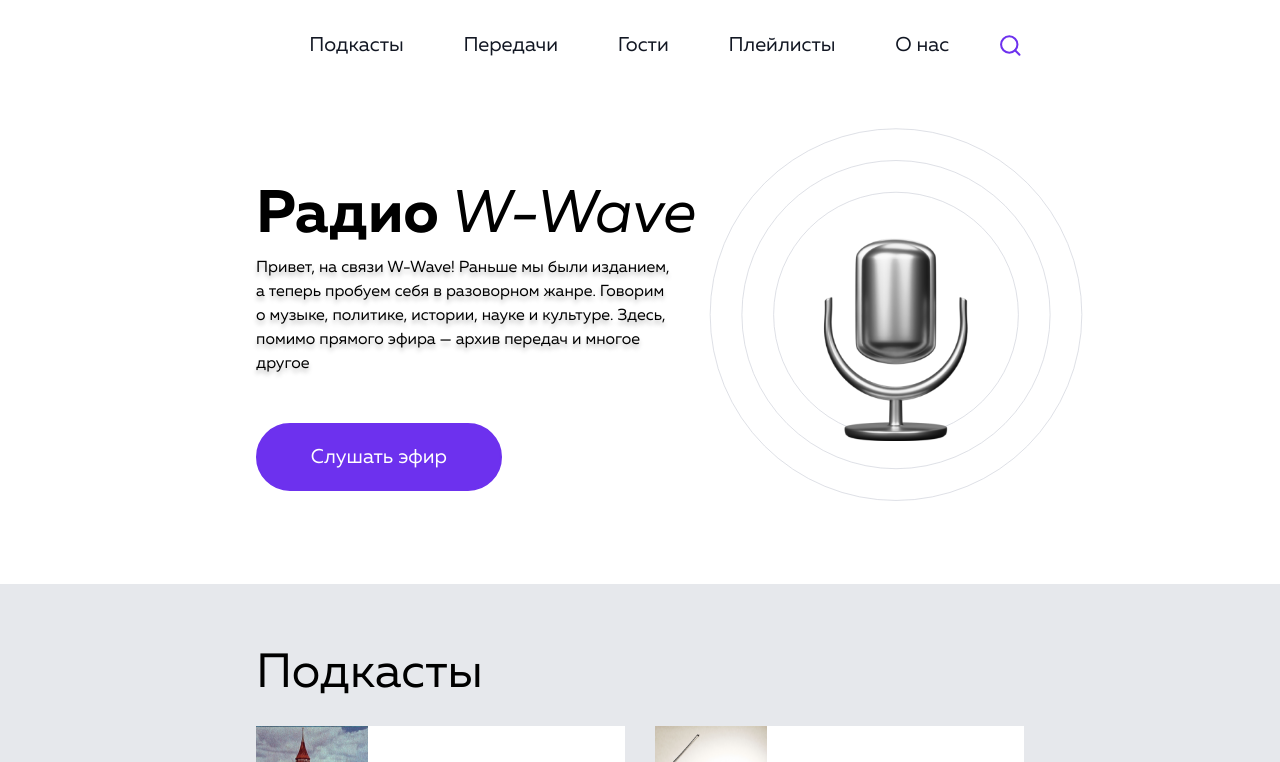
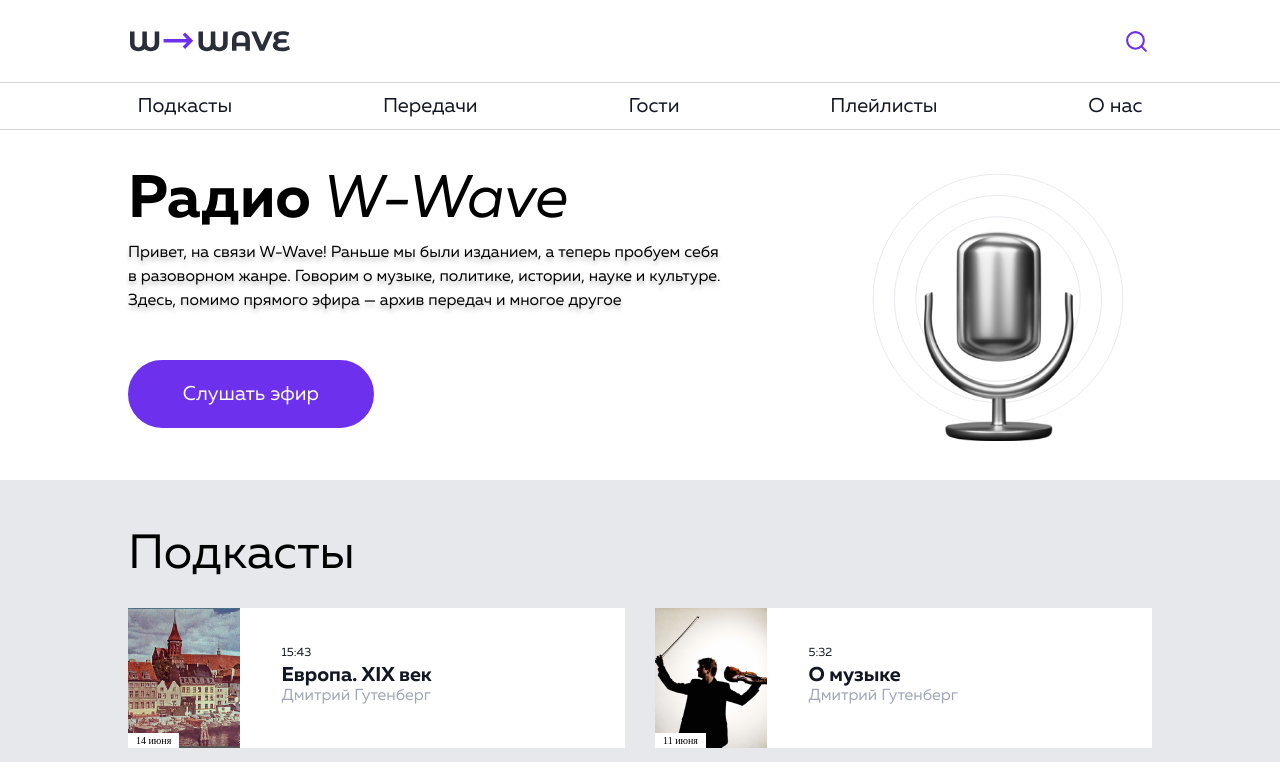
Before and after one commit to doctored11/W-WaweRadio, a plain HTML site: page res/index.html in a window 1280 px wide. Shown: the top 762 px of the page. Drawn offline with nearby package versions, Linux system fonts and the light colour scheme.

Commit message:
first media steps

```diff
--- a/res/index.html
+++ b/res/index.html
@@ -9,6 +9,7 @@
     <link rel="stylesheet" href="./style/style.css" />
     <link rel="stylesheet" href="./style/animations.css" />
     <link rel="stylesheet" href="./style/reactions.css" />
+    <link rel="stylesheet" href="./style/media.css" />
   </head>
   <body>
     <header class="header">
@@ -79,7 +80,6 @@
               <a href="#" class="nav__hyper-txt"> О нас </a>
             </li>
           </ul>
-        </div>
           <div class="header__search-block search-block">
             <form action="#" class="search-block__form">
               <input
@@ -113,9 +113,10 @@
             </svg>
           </div>
         </div>
+      </div>
     </header>
     <main class="main">
-      <section class="main__hero hero frame section">
+      <section class="main__hero hero section">
         <div class="frame main__frame">
           <div class="hero__content">
             <h1 class="hero__title">
@@ -216,8 +217,10 @@
               <div class="card__content-block">
                 <p class="card-time-txt">54</p>
 
-                <h3 class="card__title txt ">Люди сегодня</h3>
-                <p class="card__description txt podcasts__card-txt">Анна Васильева</p>
+                <h3 class="card__title txt">Люди сегодня</h3>
+                <p class="card__description txt podcasts__card-txt">
+                  Анна Васильева
+                </p>
               </div>
               <span class="card__absolute-logo logo--podcast">8 июня</span>
             </li>
@@ -229,10 +232,10 @@
               <div class="card__content-block">
                 <p class="card-time-txt">9:04</p>
 
-                <h3 class="card__title txt ">
-                  Хэллоу, Африка!
-                </h3>
-                <p class="card__description txt podcasts__card-txt">Пётр Дмитриевский</p>
+                <h3 class="card__title txt">Хэллоу, Африка!</h3>
+                <p class="card__description txt podcasts__card-txt">
+                  Пётр Дмитриевский
+                </p>
               </div>
               <span class="card__absolute-logo logo--podcast">5 июня</span>
             </li>
@@ -494,9 +497,9 @@
               />
               <div class="guest-card__content-part">
                 <div class="guest-card__text-block">
-                  <p class="guest-card__title txt txt--light txt--bold"
-                    >Ольга Мартынова</p
-                  >
+                  <p class="guest-card__title txt txt--light txt--bold">
+                    Ольга Мартынова
+                  </p>
                   <p class="guest-card__description txt txt">
                     Российский искусствовед, арт-критик, куратор выставок,
                     дизайнер, кандидат культурологии. Арт-критик газеты
@@ -515,9 +518,9 @@
               />
               <div class="guest-card__content-part">
                 <div class="guest-card__text-block">
-                  <p class="guest-card__title txt txt--light txt--bold"
-                    >Денис Гришин</p
-                  >
+                  <p class="guest-card__title txt txt--light txt--bold">
+                    Денис Гришин
+                  </p>
                   <p class="guest-card__description txt txt">
                     Однозначно, элементы политического процесса являются только
                     методом политического участия и смешаны с не уникальными
@@ -536,9 +539,9 @@
               />
               <div class="guest-card__content-part">
                 <div class="guest-card__text-block">
-                  <p class="guest-card__title txt txt--light txt--bold"
-                    >Ольга Мартынова</p
-                  >
+                  <p class="guest-card__title txt txt--light txt--bold">
+                    Ольга Мартынова
+                  </p>
                   <p class="guest-card__description txt txt">
                     С другой стороны, высококачественный прототип будущего
                     проекта выявляет срочную потребность дальнейших направлений
@@ -566,7 +569,9 @@
           <div class="playlists__right-part right-part">
             <ul class="playlists__list list">
               <li
-                class="list__card card card--verical card--playlists"card__morefont-size: 12px;
+                class="list__card card card--verical card--playlists"
+                card__morefont-size:
+                12px;
                 data-backgroundID="playlist_card1"
               >
                 <p class="card__title">Ploho</p>
--- /dev/null
+++ b/res/style/media.css
@@ -0,0 +1,150 @@
+@media (max-width: 1750px) {
+  .frame {
+    padding: 0 13%;
+  }
+  .section {
+    padding: 4% 0;
+  }
+  .search-block {
+    width: 13%;
+  }
+  .main__hero {
+    padding-top: 130px;
+  }
+  .main__backgroud-content-block {
+    max-width: 30%;
+  }
+  .main__back {
+    z-index: 6;
+
+    background-size: 50%;
+    background-position: center 55%;
+  }
+  .main__backgroud-content-block {
+    position: relative;
+    padding: 3% 0;
+    margin: -3% 0;
+  }
+  .main__circles {
+    width: 56%;
+    height: 56%;
+    transform: translateX(-50%) translateY(-50%);
+    position: absolute;
+    top: 50%;
+    left: 50%;
+  }
+  .card--playlists {
+    padding: 195px 0.6rem 0.6rem 0.6rem;
+  }
+  .about__icons-block > * {
+    max-width: 45%;
+  }
+  .header__nav {
+    width: 50%;
+  }
+  .header__logo {
+    margin-right: 3%;
+  }
+  .header__nav-block {
+    justify-content: space-between;
+  }
+}
+@media (max-width: 1420px) {
+  .frame {
+    padding: 0 10%;
+  }
+  .header {
+    padding-bottom: 0;
+  }
+  .header__frame {
+    display: flex;
+    position: relative;
+    justify-content: space-between;
+    align-items: center;
+    flex-wrap: wrap;
+    flex-direction: column-reverse;
+  }
+  .main__hero {
+    padding-top: 170px;
+  }
+  .header__nav {
+    width: 100%;
+  }
+  .header__nav-block {
+    flex-wrap: wrap;
+  }
+  .header__search-block {
+    order: 2;
+  }
+  .header__nav {
+    order: 3;
+  }
+  .header__logo {
+    order: 1;
+  }
+  .header__logo {
+    margin-bottom: 0.5rem;
+  }
+  .header__nav {
+    padding: 0.5rem;
+    position: relative;
+  }
+  .header__nav::after,
+  .header__nav::before {
+    content: " ";
+    height: 1px;
+    left: -20vw;
+    width: 150vw;
+    background-color: var(--color-lite-gray);
+    position: absolute;
+  }
+  .header__nav::before {
+    top: 0;
+  }
+  .header__nav::after {
+    bottom: 0;
+  }
+  .guest__btn {
+    max-width: 40%;
+  }
+  .card--playlists {
+    padding-top: 25%;
+  }
+  .podcast-card {
+    padding-left: 15%;
+  }
+  .shows__card {
+    padding: 20.5% 0 1.2rem 0.2rem;
+  }
+  .footer__nav {
+    max-width: 75%;
+  }
+}
+
+@media (max-width: 1080px) {
+  .frame {
+    padding: 0 9.75%;
+  }
+  .logo {
+    transform: scale(0.7);
+    max-width: 115px;
+  }
+  .search-block {
+    width: 23%;
+  }
+
+  .header__search-block{
+    display: inline-flex;
+  }
+  .header__search-block{
+    max-height: 1.5rem;
+    margin-bottom: 0.2rem;
+  }
+}
+
+@media (max-width: 750px) {
+}
+@media (max-width: 550px) {
+}
+@media (max-width: 320px) {
+}
--- a/res/style/style.css
+++ b/res/style/style.css
@@ -62,10 +62,10 @@
   margin: -2% 0;
 
   margin-right: 8%;
+  min-width: 160px;
   text-wrap: nowrap;
 
-  /* todo сделать не на пикселях*/
-  width: 160px;
+
 }
 .logo {
   overflow: hidden;
@@ -78,7 +78,7 @@
 }
 .header__nav-block {
   display: flex;
-  min-width: 85%;
+  width: 100%;
   position: relative;
 }
 
```
Also changed, not shown: 1 other file. Lines whose indentation alone changed are shown as unchanged.
